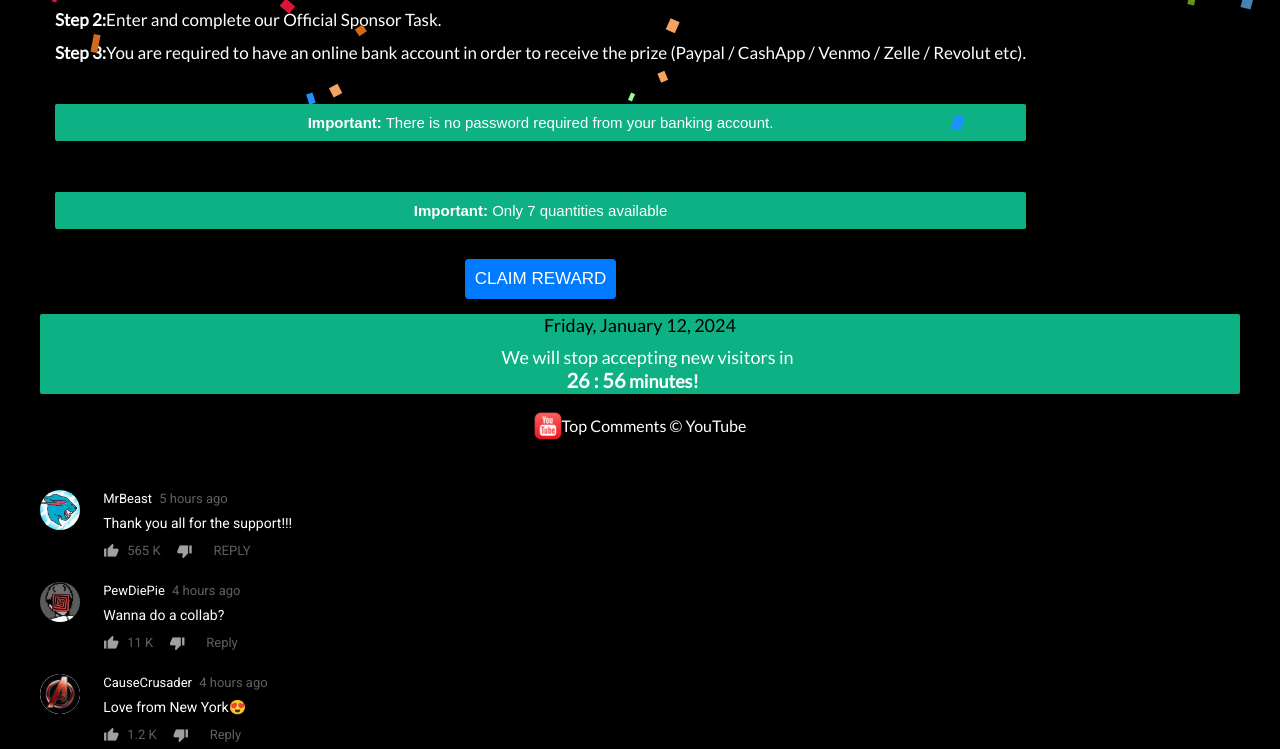
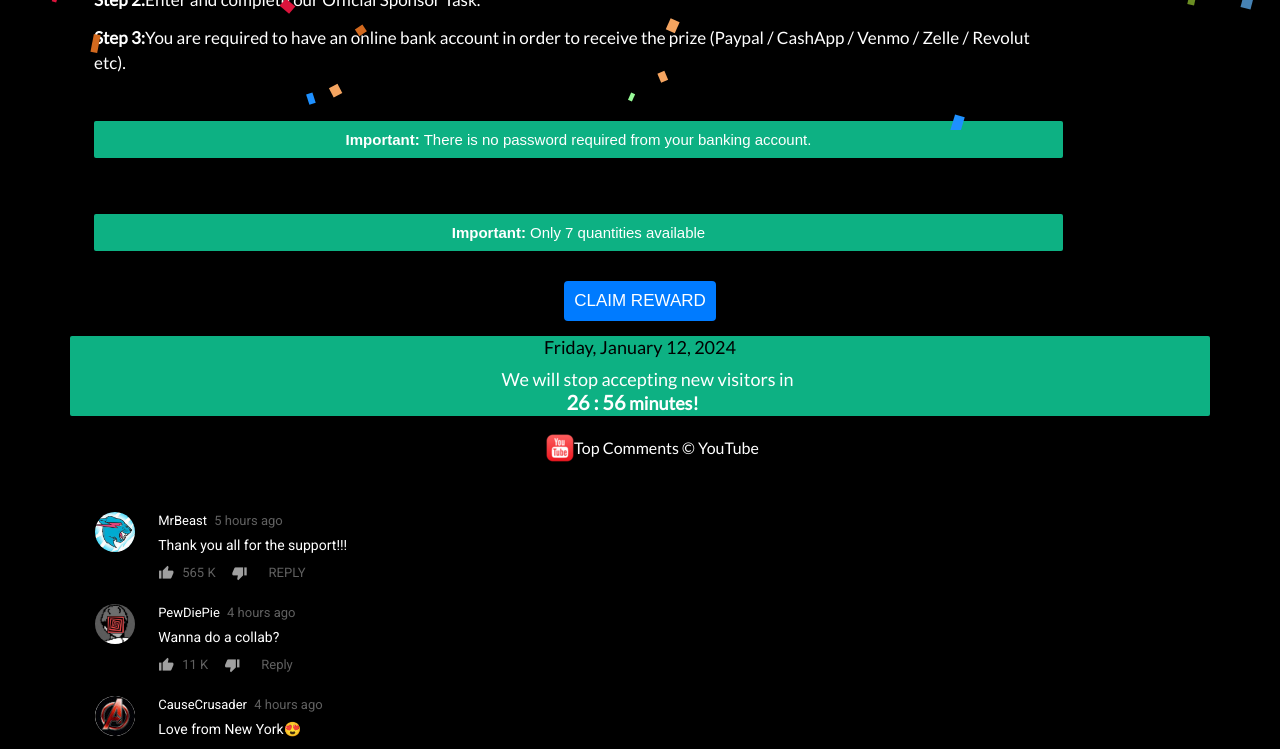
Before and after one commit to Muratti50ari/MrBeast, a plain HTML site: page index.html in a window 1280 px wide. Shown: the part 670-1419 px from the top of the page. Drawn offline with nearby package versions, Linux system fonts and the light colour scheme.

Commit message:
Update mr-beast.css

```diff
--- a/mr-beast.css
+++ b/mr-beast.css
@@ -1,20 +1,55 @@
 .body{
-    margin: 0;
+    width: auto;
+    height: auto;
+    margin: 0px;
     background-color: black;
     font-weight: 400;
+
 }
 
 .header{
-    margin-top: 60px;
     margin-bottom: 30px;
+    padding-top: 2rem;
 }
+
+@media (min-width: 768px) {
+    header.masthead {
+      padding-top: 4rem;
+      padding-bottom: 4rem;
+    }
+}
+
 .container{
     display: block;
     text-align: center;
     padding-right: 15px;
     padding-left: 15px;
-    margin-right: 30px;
-    margin-left: 30px;
+    margin-right: auto;
+    margin-left: auto;
+}
+
+@media (min-width: 576px) {
+    .container {
+        max-width:540px
+    }
+}
+
+@media (min-width: 768px) {
+    .container {
+        max-width:720px
+    }
+}
+
+@media (min-width: 992px) {
+    .container {
+        max-width:960px
+    }
+}
+
+@media (min-width: 1200px) {
+    .container {
+        max-width:1140px
+    }
 }
 
 .row{
@@ -27,14 +62,16 @@
 }
 
 .title, .mrbeast-image, .instructions{
-    padding-left: 15px;
-    padding-right: 15px;
+    display: block;
     position: relative;
+    margin-left: auto;
+    margin-right: auto;
+    width: 100%;
 }
 
 .green-text{
     display: block;
-    width: 600px;
+    width: 100%;
     color: rgb(8, 209, 8);
     text-align: center;
     font-size: 50px;
@@ -42,6 +79,8 @@
     font-weight: 700;
     font-family: 'Raleway', sans-serif;
     margin-bottom: 30px;
+    margin-left: auto;
+    margin-right: auto;
 }
 
 .mrbeast-font{
@@ -71,14 +110,13 @@
 .form-row{
     display: flex;
     flex-wrap: wrap;
-    margin-right: -5px;
-    margin-left: -5px;
     position: relative;
+    justify-content: center;
 }
 
 .text{
     color: white;
-    font-size: 28px;
+    font-size: 30px;
     text-align: center;
     margin-bottom: 20px;
     width: 100%;
@@ -89,7 +127,10 @@
     font-size: 17px;
     text-align: left;
     font-family: 'Lato', sans-serif;
-    width: 100%;
+    width: 85%;
+    padding-left: 1.5rem;
+    padding-right: 1.5rem;
+    line-height: 1.5;
 }
 
 .button{
@@ -165,6 +206,7 @@
 .yt-section{
     display: block;
     width: 100%;
+    padding-left: 25px;
 }
 
 .yt-title{
@@ -202,7 +244,7 @@
 
 .yt-info{
     display: inline-block;
-    width: 400px;
+    width: 80%;
     color: white;
 }
 
```
